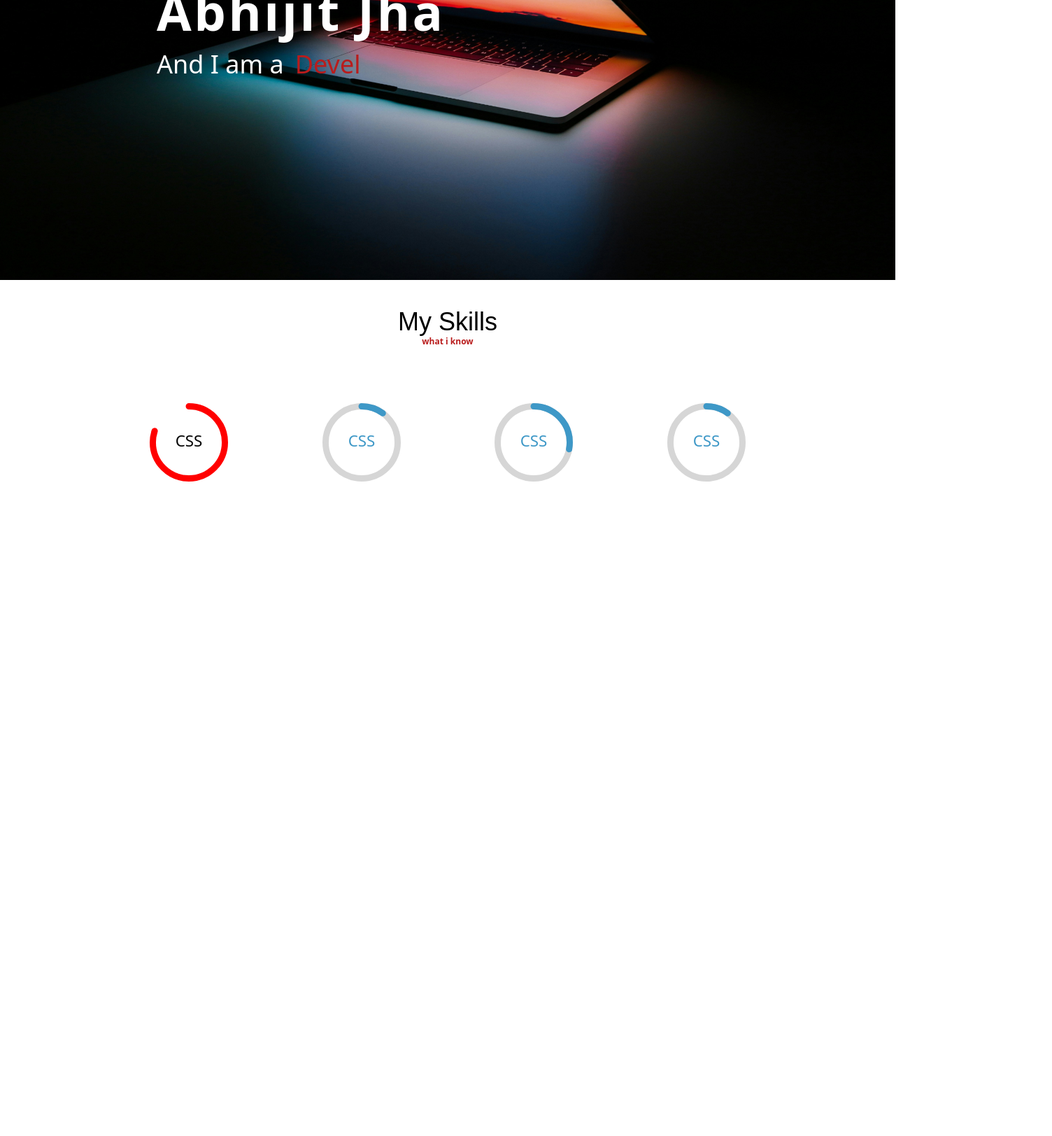
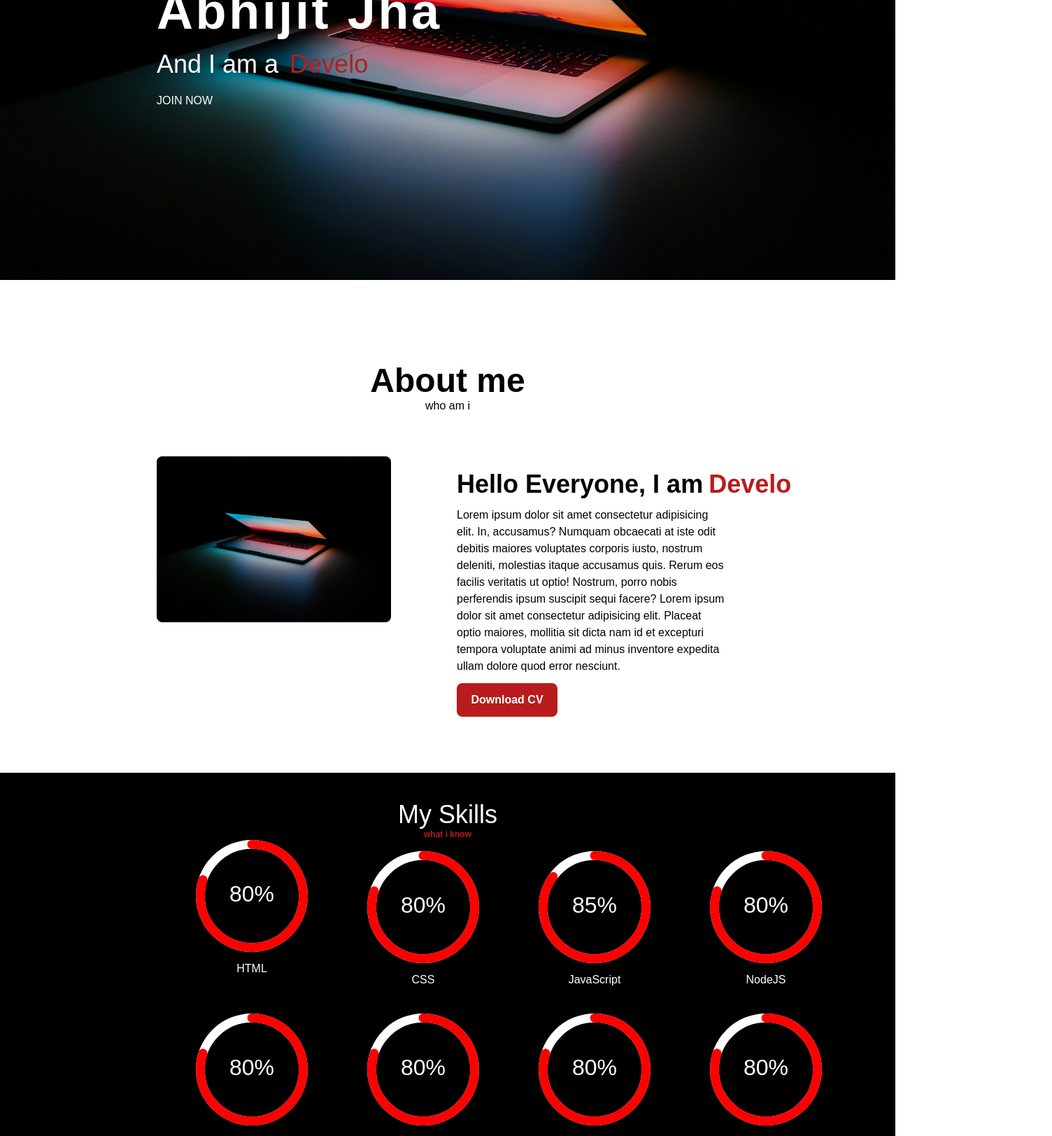
Before and after one commit to Abhijit-Jha/Portfolio, a React app: page / in a window 1280 px wide. Shown: the part 400-2023 px from the top of the page at 70% size, 1504 px wide, since content can reach past the window. Before the commit the page ends 1168 px from the top, so only its background shows below. Built offline with nearby package versions, Linux system fonts and the light colour scheme; the HTML template or start-up script is replaced by a standard one.

Commit message:
Added skills and about section

```diff
--- a/src/App.css
+++ b/src/App.css
@@ -3,4 +3,9 @@
   background-size: cover;
   background-repeat: no-repeat;
   background-attachment: fixed;
+  width: 100vw;
 }
+body{
+  font-family: Ubuntu, sans-serif;
+  overflow-x: hidden;
+}
--- a/src/App.jsx
+++ b/src/App.jsx
@@ -6,6 +6,7 @@ import Header from './component/Header'
 
 import Skills from './component/Skills'
 import { BrowserRouter, Routes, Route} from 'react-router-dom'
+import About from './component/About'
 
 function App() {
   return <>
@@ -22,6 +23,7 @@ function App() {
 function CompleteFrontPage(){
   return <>
   <Header/>
+  <About/>
   <Skills/>
   </>
 }
--- /dev/null
+++ b/src/component/About.jsx
@@ -0,0 +1,37 @@
+import background from "../store/image/BackgroundImage.jpg";
+import { TypeAnimation } from "react-type-animation";
+export default function About() {
+  const TEXTS = ["Coder", "Developer", "Believer"];
+  return (
+    <div className=" p-20 bg-white ">
+      <div className="lg:text-5xl text-center lg:mt-10  md:text-4xl font-bold text-4xl"> About me</div>
+      <div className="text-center">who am i </div>
+      <div className="lg:grid lg:grid-cols-2 lg:gap-0.5 lg:mt-10 ">
+        <div className="">
+          <img src={background} className="lg:w-3/5 lg:h-auto rounded-lg lg:ml-36 md:mt-5 md:w-2/3 md:ml-32 mt-5 md:h-"></img>
+        </div>
+        <div className="mt-10 lg:text-center lg:flex lg:flex-col lg:space-x-3 space-y-3 lg:mr-60  ">
+        <div className="md:flex space-x-2 ">
+          <div className="font-bold lg:text-4xl lg:ml-3 md:text-3xl text-xl whitespace-nowrap">Hello Everyone, I am</div>
+          <div className="font-bold lg:text-4xl md:text-3xl text-xl">
+            <TypeAnimation
+              className="text-red-700"
+              sequence={TEXTS}
+              wrapper="div"
+              speed={600}
+              deletionSpeed={150}
+              repeat={Infinity}
+            ></TypeAnimation>
+          </div>
+
+          </div>
+
+          <p className="lg:text-left md:w-96 ">Lorem ipsum dolor sit amet consectetur adipisicing elit. In, accusamus? Numquam obcaecati at iste odit debitis maiores voluptates corporis iusto, nostrum deleniti, molestias itaque accusamus quis. Rerum eos facilis veritatis ut optio! Nostrum, porro nobis perferendis ipsum suscipit sequi facere? Lorem ipsum dolor sit amet consectetur adipisicing elit. Placeat optio maiores, mollitia sit dicta nam id et excepturi tempora voluptate animi ad minus inventore expedita ullam dolore quod error nesciunt.</p>
+           <button className="bg-red-700 w-36 h-12 rounded-lg  font-bold text-white text-center ease-in transition-all duration-300 hover:bg-white hover:text-red-700 border-2 border-red-700">Download CV</button>
+        </div>
+
+
+      </div>
+    </div>
+  );
+}
--- a/src/component/Header.jsx
+++ b/src/component/Header.jsx
@@ -1,15 +1,32 @@
-
-
-import { useState } from "react";
+import { useEffect, useState } from "react";
 // import TextTransition, { presets } from "react-text-transition";
-import { TypeAnimation } from 'react-type-animation';
+import { TypeAnimation } from "react-type-animation";
 
 export default function Header() {
   const [open, setOpen] = useState(false);
+  const [scroll, setScroll] = useState(false);
 
   function toggleMenu() {
     setOpen(!open);
   }
+  useEffect(() => {
+    function handleScroll() {
+      if (window.scrollY > 100) {
+        setScroll(true);
+        // console.log("done True")
+      } else {
+        setScroll(false);
+        // console.log("done false")
+      }
+      // console.log(window.scrollY,scroll)
+    }
+
+    window.addEventListener("scroll", handleScroll);
+
+    return () => {
+      window.removeEventListener("scroll", handleScroll);
+    };
+  }, []);
 
   function Menus() {
     if (open === false) {
@@ -51,7 +68,11 @@ export default function Header() {
 
   return (
     <div className="back ">
-      <div className="flex justify-between h-28 font-Ubuntu shadow-md fixed w-full ">
+      <div
+        className={`flex justify-between h-28 font-Ubuntu shadow-md  w-screen fixed ease-in transition-all duration-300 ${
+          scroll ? "bg-red-700" : ""
+        }`}
+      >
         <div className="text-5xl ml-20 mt-6 mb-6 space-x-4 tracking-widest cursor-pointer text-white h-10">
           Abhijit
         </div>
@@ -62,50 +83,85 @@ export default function Header() {
           <Menus />
         </div>
         <div
-          className={`lg:flex lg:space-x-20 lg:mr-40 lg:mt-10 lg:mb-6 lg:opacity-100 md:flex md:mt-10 md:space-x-14 md:mr-4 transition-all duration-500 ease-in md:text-white text-black font-semibold h-20 shadow-2xl ${
+          className={`lg:flex lg:space-x-20 lg:mr-40 lg:mt-10 lg:mb-6 lg:opacity-100 md:flex md:mt-10 md:space-x-14 md:mr-4 transition-all duration-500 ease-in  md:text-white text-black font-semibold  ${
             open
-              ? "absolute text-center font-Ubuntu text-6xl space-y-16 top-20 text-white w-screen h-10 ease-in transition-all duration-300 cursor-pointer pt-16 "
+              ? "absolute text-center font-Ubuntu text-6xl space-y-16 top-20 text-white  ease-in transition-all duration-300 cursor-pointer pt-16 h-screen w-screen bg-black"
               : "hidden"
-          } `}
+          }
+           `}
         >
-          <div className="lg:hover:text-red-700  ease-in transition-all duration-300 cursor-pointer hover:text-red-700 h-10">
+          <div
+            className={` ${
+              scroll ? "" : "hover:text-red-700"
+            }  ease-in transition-all duration-300 cursor-pointer h-10`}
+          >
             Home
           </div>
-          <div className="md:hover:text-red-700  ease-in transition-all duration-300 cursor-pointer   hover:text-red-700  h-10">
+          <div
+            className={` ${
+              scroll ? "" : "hover:text-red-700"
+            }  ease-in transition-all duration-300 cursor-pointer h-10`}
+          >
             About
           </div>
-          <div className="lg:hover:text-red-700  ease-in transition-all duration-300 cursor-pointer hover:text-red-700 h-10 ">
+          <div
+            className={` ${
+              scroll ? "" : "hover:text-red-700"
+            }  ease-in transition-all duration-300 cursor-pointer h-10`}
+          >
             Skill
           </div>
-          <div className="lg:hover:text-red-700  ease-in transition-all duration-300 cursor-pointer hover:text-red-700  h-10">
+          <div
+            className={` ${
+              scroll ? "" : "hover:text-red-700"
+            }  ease-in transition-all duration-300 cursor-pointer h-10`}
+          >
             Projects
           </div>
-          <div className="lg:hover:text-red-700  ease-in transition-all duration-300 cursor-pointer hover:text-red-700 ">
+          <div
+            className={` ${
+              scroll ? "" : "hover:text-red-700"
+            }  ease-in transition-all duration-300 cursor-pointer h-10`}
+          >
             Contact
           </div>
         </div>
       </div>
-      <div className="z-30">
-      {!open && <FrontPage />}
+      <div className="">
+        <FrontPage open={open} />
       </div>
     </div>
   );
 }
 
-function FrontPage() {
+function FrontPage({ open }) {
   const TEXTS = ["Coder", "Developer", "Believer"];
-  console.log(open)
+  console.log(open);
 
   return (
-    <div className="w-screen h-screen text-white  ">
-      <div className="lg:absolute lg:left-56 lg:top-80 lg:space-y-5 md:absolute md:left-20 absolute top-1/2 left-20 ">
+    <div className="w-screen h-screen text-white overflow-x-hidden">
+      <div
+        className={`lg:absolute transition ease-in duration-300 lg:left-56 lg:top-80 lg:space-y-5 md:absolute md:left-20 absolute top-1/2 left-20 w-full z-0 ${
+          open ? "hidden" : ""
+        }`}
+      >
         <div className={`space-x-5 text-4xl `}>Hello,my name is </div>
         <div className="font-bold text-7xl tracking-wider">Abhijit Jha</div>
         <div className="flex space-x-4  text-4xl">
           <div>And I am a</div>
           <div>
-          <TypeAnimation className="text-red-700" sequence={TEXTS} wrapper="div" speed={600} deletionSpeed={150} repeat={Infinity}></TypeAnimation>
+            <TypeAnimation
+              className="text-red-700"
+              sequence={TEXTS}
+              wrapper="div"
+              speed={600}
+              deletionSpeed={150}
+              repeat={Infinity}
+            ></TypeAnimation>
           </div>
+        </div>
+        <div>
+          <button>JOIN NOW</button>
         </div>
       </div>
     </div>
--- a/src/component/Skills.jsx
+++ b/src/component/Skills.jsx
@@ -1,25 +1,45 @@
-import { CircularProgressbar,  buildStyles} from "react-circular-progressbar";
+import { CircularProgressbar, buildStyles } from "react-circular-progressbar";
 import "react-circular-progressbar/dist/styles.css";
 
 export default function Skills() {
   return (
-    <div>
-      <div className="text-center text-4xl font-Ubuntu mt-10">My Skills</div>
+    <div className="bg-black p-10">
+      <div className="text-center text-white text-4xl font-Ubuntu">
+        My Skills
+      </div>
       <div>
         <div className="text-center text-xs text-red-700 font-bold ">
           what i know
         </div>
       </div>
-      <div className="flex justify-evenly m-20 ">
-        <CircularProgressbar className="w-28" value={80} text="CSS" styles={buildStyles({
-          textColor: "black",
-          pathColor: "red",
-          trailColor: "white"
-        })}/>
-        <CircularProgressbar className="w-28" value={10} text="CSS" />
-        <CircularProgressbar className="w-28" value={28} text="CSS" />
-        <CircularProgressbar className="w-28" value={10} text="CSS" />
+      <div className="grid grid-cols-4 gap-5 ml-60 space-y-4">
+        <CircularProgressbarAdder percentage={80} skillName="HTML" />
+        <CircularProgressbarAdder percentage={80} skillName="CSS" />
+        <CircularProgressbarAdder percentage={85} skillName="JavaScript" />
+        <CircularProgressbarAdder percentage={80} skillName="NodeJS" />
+        <CircularProgressbarAdder percentage={80} skillName="React" />
+        <CircularProgressbarAdder percentage={80} skillName="MongoDB" />
+        <CircularProgressbarAdder percentage={80} skillName="Express" />
+        <CircularProgressbarAdder percentage={80} skillName="Express" />
       </div>
     </div>
   );
 }
+
+function CircularProgressbarAdder({ percentage, skillName }) {
+  return (
+    <div className="w-40 space-y-3">
+      <CircularProgressbar
+        className="w-40"
+        value={percentage}
+        text={`${percentage}%`}
+        styles={buildStyles({
+          textColor: "white",
+          pathColor: "red",
+          trailColor: "white",
+        })}
+      />
+      <div className="text-white text-center">{skillName}</div>
+    </div>
+  );
+}
```
